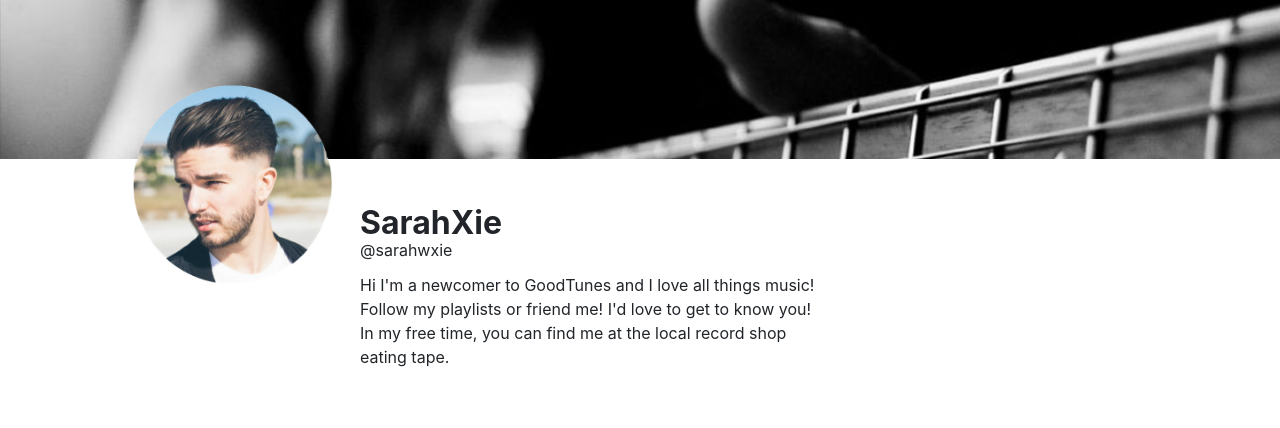
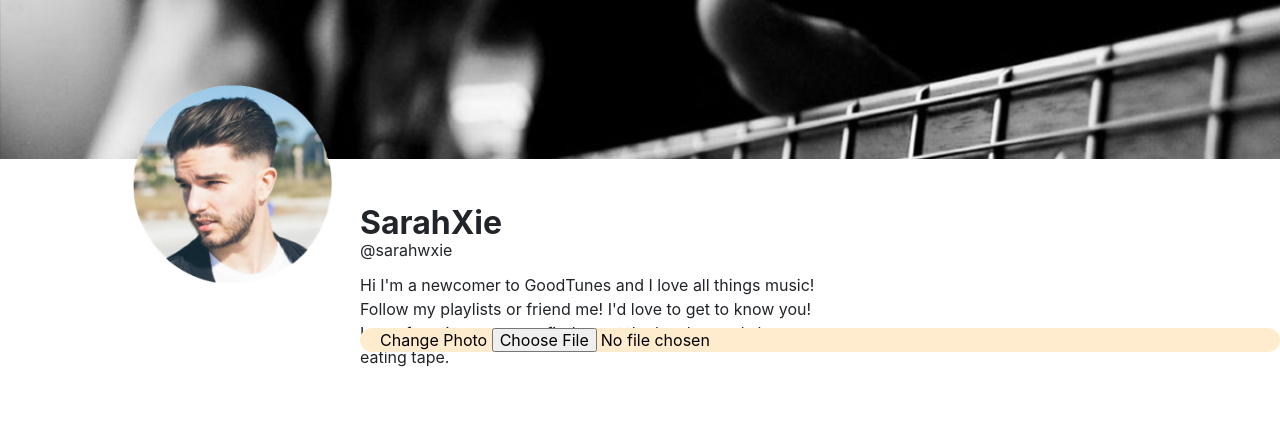
Before and after one commit to sarahwxie/GoodTunes, a Flask app: page /profile/ in a window 1280 px wide. Shown: the part 83-511 px from the top of the page. Run offline with Flask 2, Linux system fonts and the light colour scheme; data comes from the database, SQL or seed files in the repository; some libraries are stand-ins or nearby versions.

Commit message:
change pfp button

```diff
--- a/templates/profile.html
+++ b/templates/profile.html
@@ -20,6 +20,13 @@
         margin-top: 23vh;
 
     }
+    .editButton {
+        background-color: #FFECCE;
+        color: black;
+        border-radius: 100px;
+        padding-left: 20px;
+        padding-right: 20px;
+
 
     </style>
 </head>
@@ -36,9 +43,12 @@
             <p style="max-width: 50%">
                 {{user["bio"]}}
             </p>
+            <div class="editButton">
+                Change Photo
+                <input type="file" name="file"/>
+            </div>
         </div>
     </div>
-
 </div>
 
 
```
